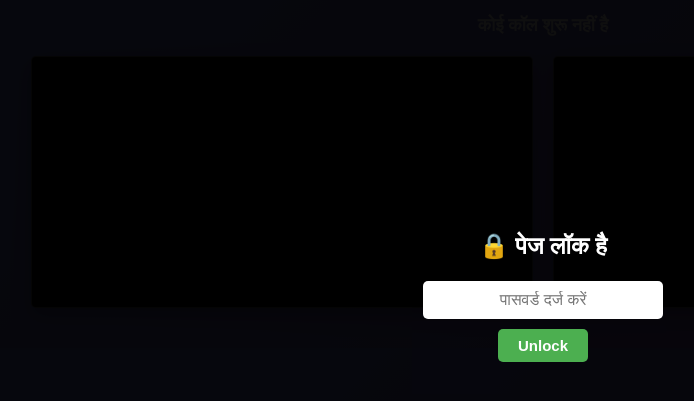
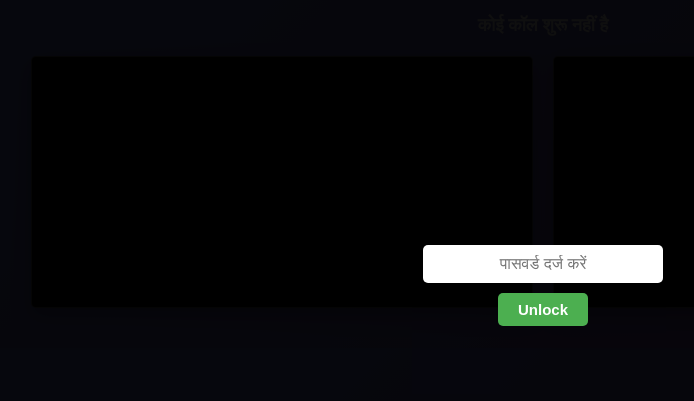
Before and after one commit to lnmuofficialdarbhanga-pixel/mera-sukun, a website: page public/index.html in a window 1280 px wide. Shown: the part 115-516 px from the top of the page, without its empty margins (97-791 px from the left). Drawn offline with nearby package versions, Linux system fonts and the light colour scheme; no server answers.

Commit message:
Update index.html

```diff
--- a/public/index.html
+++ b/public/index.html
@@ -16,8 +16,17 @@
         h1 { margin-bottom: 10px; }
         .status { font-size: 18px; margin-bottom: 20px; font-weight: bold; }
         .video-container { display: flex; justify-content: center; gap: 20px; margin-bottom: 20px; }
+      .video-container {
+    display: flex;
+    justify-content: center; /* वीडियो को हॉरिजॉन्टली बीच में लाएगा */
+    align-items: center; /* अगर वर्टिकली बीच में लाना हो तो */
+    gap: 20px;
+    margin-bottom: 20px;
+}
+
 video {
-            width: 45%; max-width: 500px;
+    width: 45%;
+    max-width: 500px;
     border-radius: 5px;
     border: 1px solid rgba(255,255,255,0.3);
     box-shadow: 0 8px 20px rgba(0,0,0,0.3);
@@ -99,7 +108,7 @@
     </div>
 
     <div id="lock-screen">
-        <h2>🔒 पेज लॉक है</h2>
+
         <input type="password" id="lock-password" placeholder="पासवर्ड दर्ज करें">
         <button id="unlock-btn">Unlock</button>
     </div>
```
Lines whose indentation alone changed are shown as unchanged.
